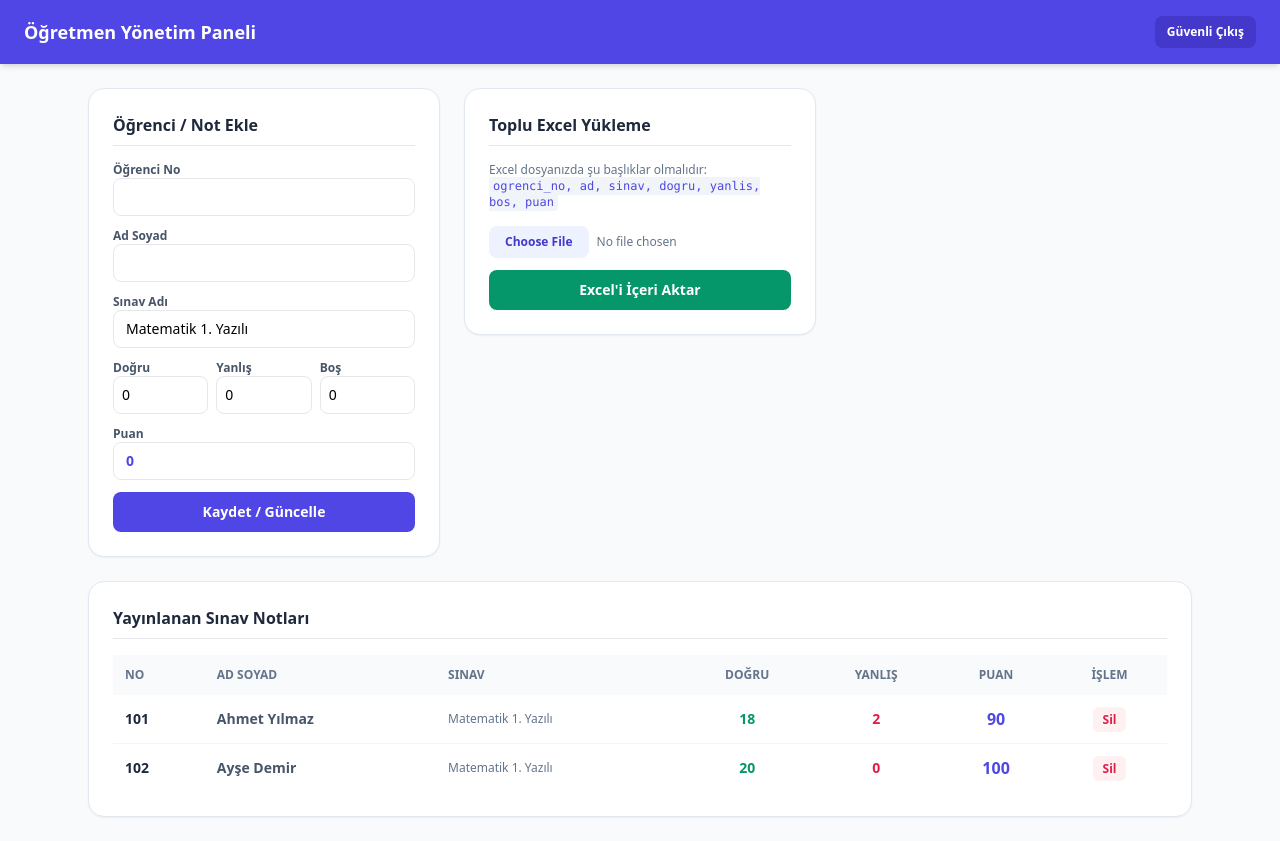
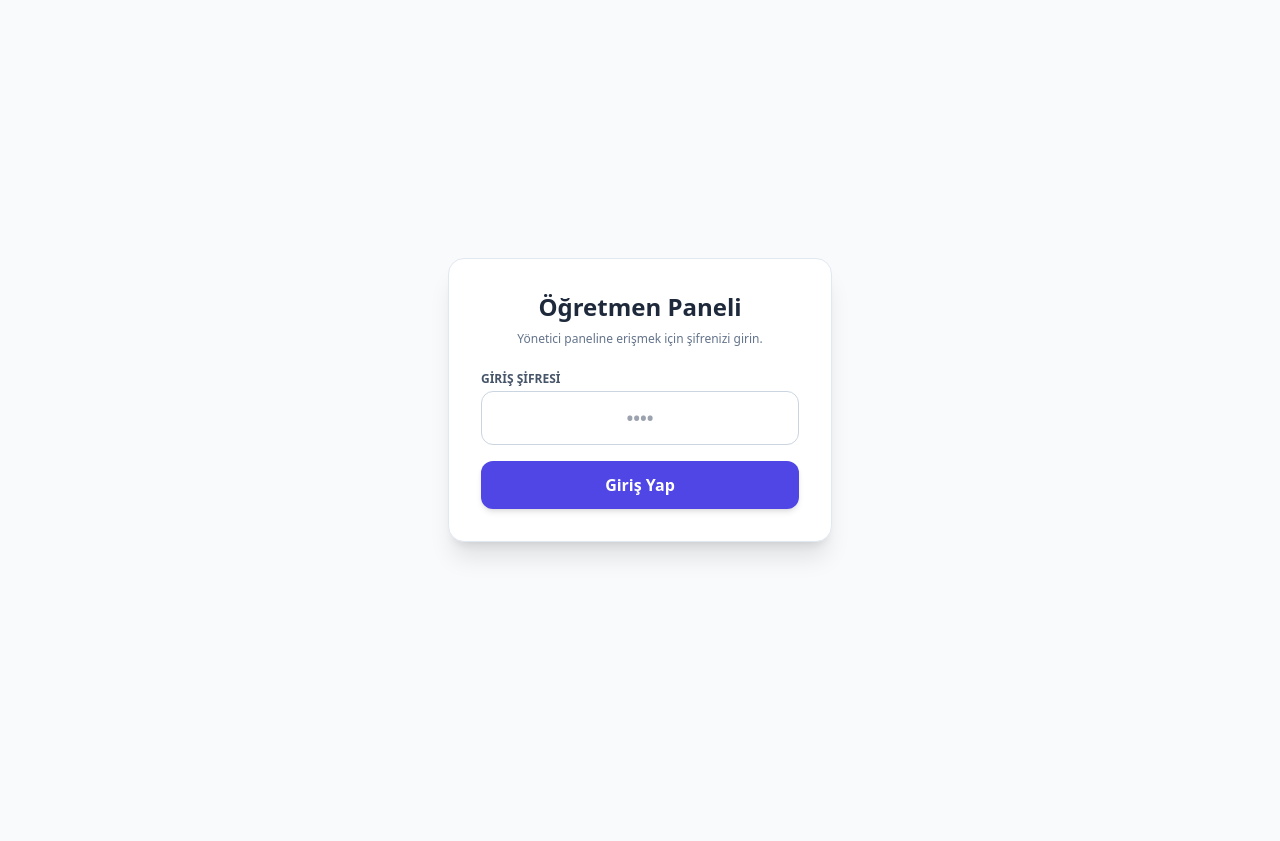
Before and after one commit to busrakaradeniz13/sinav-sistemi, a Flask app: page /admin in a window 1280 px wide. After the commit the page ends 557 px from the top, so only its background shows below. Run offline with Flask 3, Linux system fonts and the light colour scheme; some libraries are stand-ins or nearby versions.

Commit message:
Refactor admin.html for login and admin panel

```diff
--- a/templates/admin.html
+++ b/templates/admin.html
@@ -3,25 +3,55 @@
 <head>
     <meta charset="UTF-8">
     <meta name="viewport" content="width=device-width, initial-scale=1.0">
-    <title>Yönetim Paneli - Sınav Notları</title>
+    <title>Öğretmen Yönetim Paneli</title>
     <script src="https://cdn.tailwindcss.com"></script>
 </head>
 <body class="bg-slate-50 min-h-screen">
 
-    <!-- Üst Bar -->
+    {% if not giris_yapildi %}
+    <!-- GİRİŞ EKRANI (Şifre Girilmediyse Görünür) -->
+    <div class="min-h-screen flex items-center justify-center p-4">
+        <div class="w-full max-w-sm bg-white rounded-2xl shadow-xl p-8 border border-slate-200">
+            <h2 class="text-2xl font-bold text-center text-slate-800 mb-2">Öğretmen Paneli</h2>
+            <p class="text-xs text-center text-slate-500 mb-6">Yönetici paneline erişmek için şifrenizi girin.</p>
+
+            {% with messages = get_flashed_messages(with_categories=true) %}
+                {% if messages %}
+                    {% for category, message in messages %}
+                        <div class="mb-4 p-3 bg-rose-50 text-rose-700 text-xs rounded-xl text-center font-semibold">
+                            {{ message }}
+                        </div>
+                    {% endfor %}
+                {% endif %}
+            {% endwith %}
+
+            <form method="POST" class="space-y-4">
+                <div>
+                    <label class="block text-xs font-semibold text-slate-600 uppercase mb-1">Giriş Şifresi</label>
+                    <input type="password" name="sifre" placeholder="••••" required
+                        class="w-full px-4 py-3 rounded-xl border border-slate-300 focus:outline-none focus:ring-2 focus:ring-indigo-500 text-center font-bold text-lg">
+                </div>
+                <button type="submit"
+                    class="w-full bg-indigo-600 hover:bg-indigo-700 text-white font-semibold py-3 rounded-xl transition duration-200 shadow-md">
+                    Giriş Yap
+                </button>
+            </form>
+        </div>
+    </div>
+
+    {% else %}
+    <!-- YÖNETİM PANELİ (Şifre Doğruysa Görünür) -->
     <nav class="bg-indigo-600 text-white px-6 py-4 flex justify-between items-center shadow-md">
         <h1 class="text-lg font-bold">Öğretmen Yönetim Paneli</h1>
-        <a href="/logout" class="text-xs bg-indigo-700 hover:bg-indigo-800 px-3 py-2 rounded-lg font-semibold transition">Güvenli Çıkış</a>
+        <a href="/admin/cikis" class="text-xs bg-indigo-700 hover:bg-indigo-800 px-3 py-2 rounded-lg font-semibold transition">Güvenli Çıkış</a>
     </nav>
 
     <div class="max-w-6xl mx-auto p-6 space-y-6">
 
-        <!-- Bildirim Mesajları -->
         {% with messages = get_flashed_messages(with_categories=true) %}
             {% if messages %}
                 {% for category, message in messages %}
-                    <div class="p-4 rounded-xl text-sm font-semibold
-                        {% if category == 'success' %}bg-emerald-100 text-emerald-800 border border-emerald-200{% else %}bg-blue-100 text-blue-800 border border-blue-200{% endif %}">
+                    <div class="p-4 rounded-xl text-sm font-semibold bg-emerald-100 text-emerald-800 border border-emerald-200">
                         {{ message }}
                     </div>
                 {% endfor %}
@@ -30,7 +60,7 @@
 
         <div class="grid grid-cols-1 md:grid-cols-3 gap-6">
 
-            <!-- ÖĞRENCİ EKLEME / DÜZENLEME FORMULİ -->
+            <!-- ÖĞRENCİ EKLEME FORMÜLÜ -->
             <div class="bg-white p-6 rounded-2xl shadow-sm border border-slate-200">
                 <h2 class="text-md font-bold text-slate-800 mb-4 pb-2 border-b">Öğrenci / Not Ekle</h2>
                 <form action="/admin/kaydet" method="POST" class="space-y-3">
@@ -62,7 +92,7 @@
                     </div>
                     <div>
                         <label class="block text-xs font-semibold text-slate-600">Puan</label>
-                        <input type="number" name="puan" value="0" class="w-full px-3 py-2 border rounded-lg text-sm font-bold text-indigo-600">
+                        <input type="number" name="puan" value="0" class="w-full px-2 py-2 border rounded-lg text-sm font-bold text-indigo-600">
                     </div>
                     <button type="submit" class="w-full bg-indigo-600 text-white py-2.5 rounded-lg text-sm font-semibold hover:bg-indigo-700 transition">
                         Kaydet / Güncelle
@@ -70,10 +100,10 @@
                 </form>
             </div>
 
-            <!-- EXCEL İLE TOPLU YÜKLEME -->
+            <!-- EXCEL YÜKLEME -->
             <div class="bg-white p-6 rounded-2xl shadow-sm border border-slate-200 h-fit space-y-4">
                 <h2 class="text-md font-bold text-slate-800 pb-2 border-b">Toplu Excel Yükleme</h2>
-                <p class="text-xs text-slate-500">Excel dosyanızda şu başlıklar olmalıdır:<br>
+                <p class="text-xs text-slate-500">Excel sütun başlıklarınız:<br>
                 <code class="bg-slate-100 px-1 py-0.5 rounded text-indigo-600 font-mono">ogrenci_no, ad, sinav, dogru, yanlis, bos, puan</code></p>
 
                 <form action="/admin/excel-yukle" method="POST" enctype="multipart/form-data" class="space-y-3">
@@ -85,7 +115,7 @@
                 </form>
             </div>
 
-            <!-- MEVCUT NOT LİSTESİ -->
+            <!-- NOT LİSTESİ -->
             <div class="md:col-span-3 bg-white p-6 rounded-2xl shadow-sm border border-slate-200">
                 <h2 class="text-md font-bold text-slate-800 mb-4 pb-2 border-b">Yayınlanan Sınav Notları</h2>
                 <div class="overflow-x-auto">
@@ -111,7 +141,7 @@
                                 <td class="p-3 text-center text-rose-600 font-bold">{{ veriler.yanlis }}</td>
                                 <td class="p-3 text-center text-indigo-600 font-bold text-base">{{ veriler.puan }}</td>
                                 <td class="p-3 text-center">
-                                    <a href="/admin/sil/{{ no }}" onclick="return confirm('Bu öğrenciyi silmek istediğinize emin misiniz?')"
+                                    <a href="/admin/sil/{{ no }}" onclick="return confirm('Silmek istediğinize emin misiniz?')"
                                        class="text-xs bg-rose-50 text-rose-600 px-2.5 py-1 rounded-md hover:bg-rose-100 font-semibold">Sil</a>
                                 </td>
                             </tr>
@@ -123,6 +153,7 @@
 
         </div>
     </div>
+    {% endif %}
 
 </body>
 </html>
```
